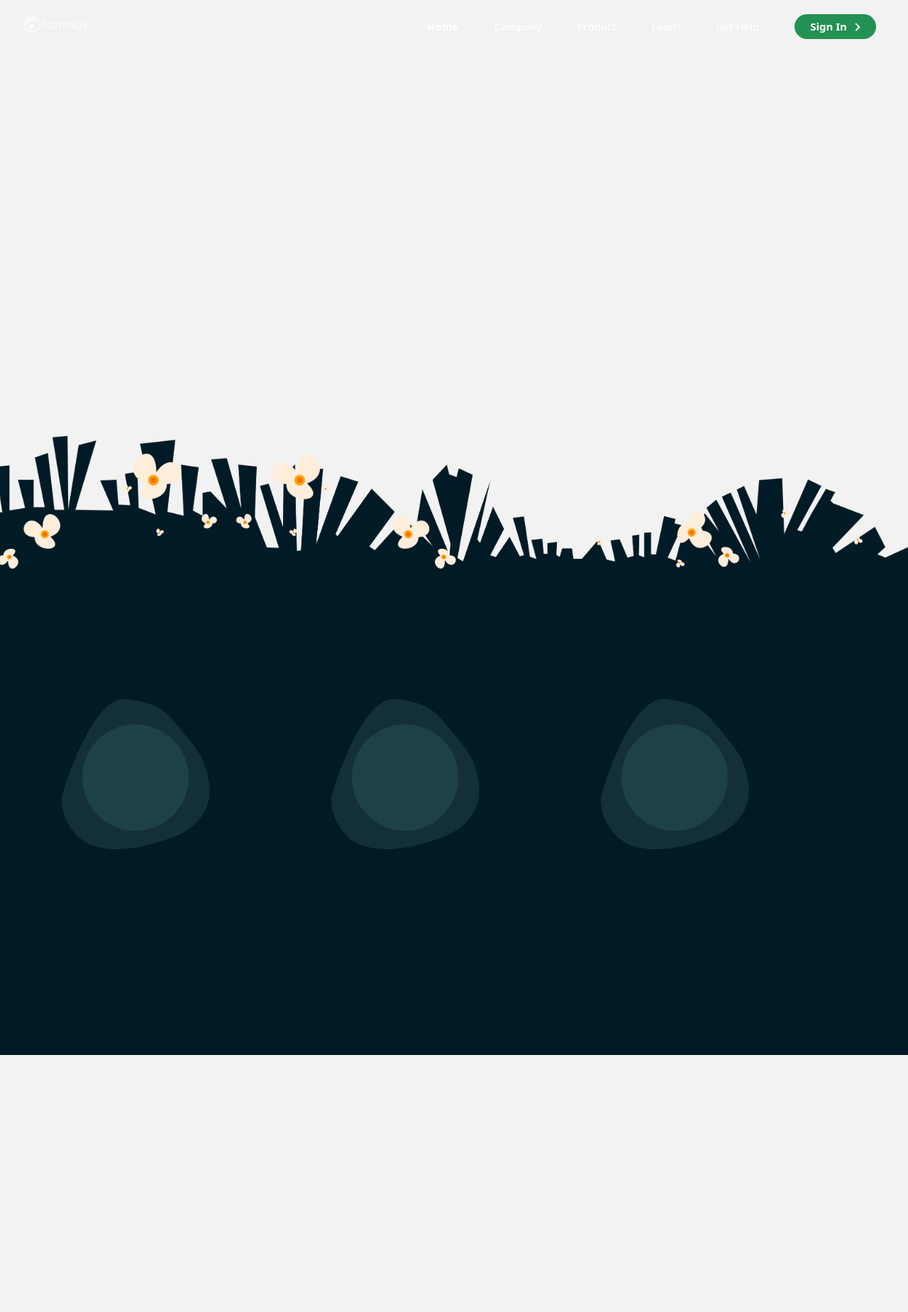
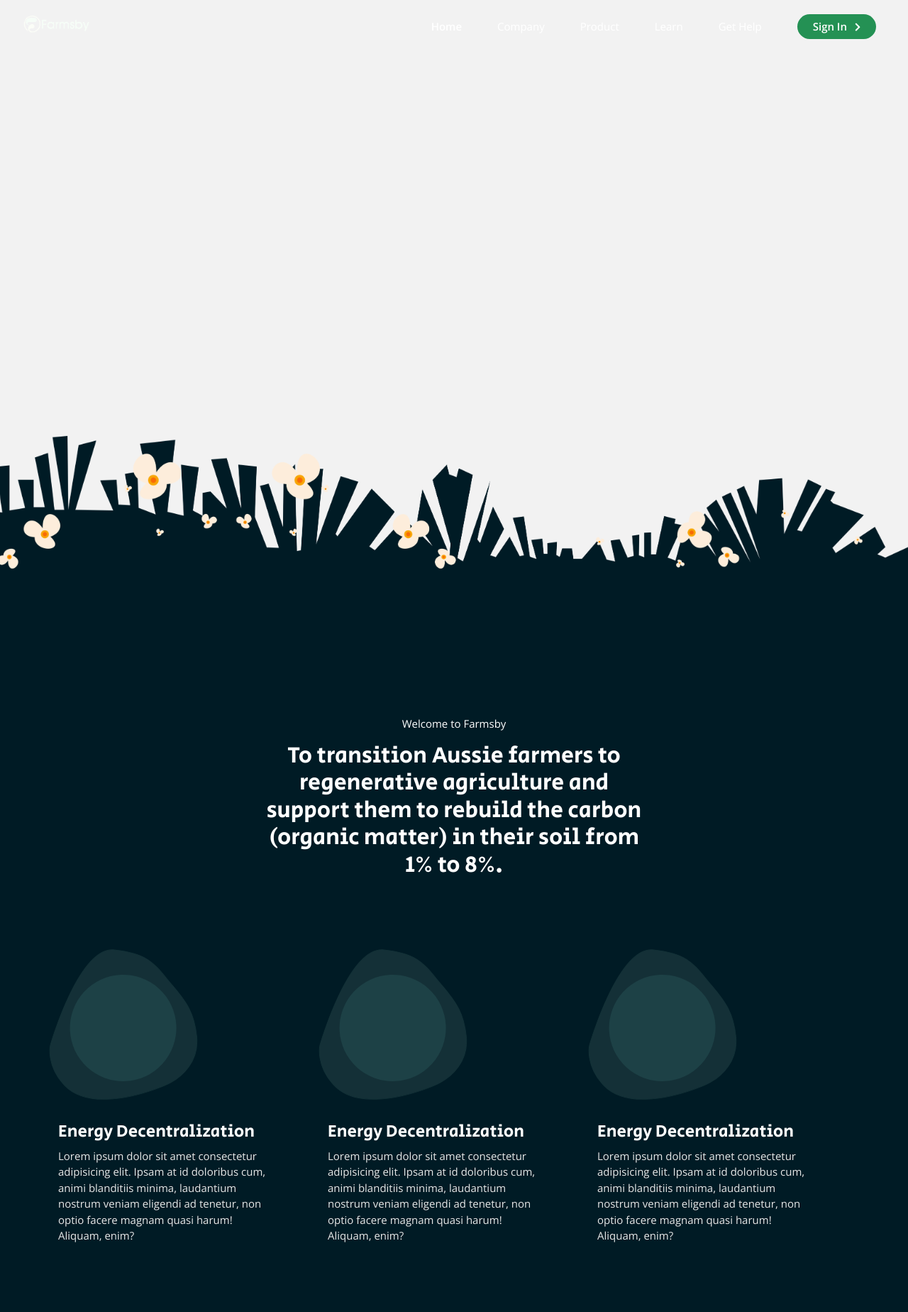
Before and after one commit to Farmsby/farmsby.com, a PHP site: page / in a window 1280 px wide. Shown: the whole page at 71% size. Before the commit the page ends 1486 px from the top, so only its background shows below. Run offline with PHP 8.4, Linux system fonts and the light colour scheme; some libraries are stand-ins or nearby versions.

Commit message:
updated index.php

```diff
--- a/assets/css/main.css
+++ b/assets/css/main.css
@@ -6,6 +6,11 @@
  * Version	 :	1.0.0
  * Updated	 :	01.05.2021
 **/
+
+/*
+    font-family: 'Open Sans', sans-serif;
+    font-family: 'Secular One', sans-serif;
+*/
 
 :root{
     --green-600: #249154;
@@ -19,10 +24,18 @@
     --dark-green: #001B25;
     --navy: #0d1f42;
     --light-gray: #f2f2f2;
+    --lighter-gray: #e8e8e8;
 }
 
 body, html {
     margin: 0 auto;
+    font-family: 'Open Sans', sans-serif;
+}
+
+p { font-family: 'Open Sans', sans-serif; }
+
+h1, h2, h3, h4, h5, h6 {
+    font-family: 'Secular One', sans-serif;
 }
 
 header {
@@ -112,15 +125,16 @@ header > nav > li > a.__btn:hover {
     height: auto;
     min-height: 85vh;
     width: 100%;
+    padding-bottom: 80px;
     background-color: var(--dark-green);
 }
 
 .content .container { padding-top: 50px; }
 
 .icon_holder {
-    height: 300px;
-    width: 300px;
-    background-repeat: no-repeat;
+    height: 216px;
+    width: 199px;
+    background-repeat: repeat;
     text-align: center;
     background-image: url('../images/icon/iconium.svg');
 }
@@ -144,3 +158,17 @@ header > nav > li > a.__btn:hover {
     margin-top: -15%;
     margin-left: -4%;
 }
+
+.info-container {
+    padding: 5% 15% 0 0;
+}
+
+p.info {
+    color: var(--lighter-gray);
+    font-weight: 100;
+    font-size: 15px;
+}
+
+.pushdown-x2 {
+    margin-top: 100px;
+}
--- a/index.php
+++ b/index.php
@@ -9,6 +9,8 @@
     <link rel="stylesheet" href="./assets/libraries/fontawesome/css/all.css">
     <link rel="stylesheet" href="./assets/css/main.css">
     <link rel="stylesheet" href="./assets/css/custom.css">
+    <link rel="preconnect" href="https://fonts.gstatic.com">
+    <link href="https://fonts.googleapis.com/css2?family=Open+Sans:ital,wght@0,300;0,400;0,600;0,700;0,800;1,300;1,400;1,600;1,700;1,800&family=Secular+One&display=swap" rel="stylesheet">
 </head>
 <body>
     <!-- Visible Content: Start -->
@@ -37,11 +39,29 @@
     <img src="./assets/images/extras/flower.png" alt="Floor Hero" class="flower-scroller">
         <div class="container">
             <div class="row">
+                <div class="col-md-6 offset-md-3 text-center">
+                    <p class="text-white info">Welcome to Farmsby</p>
+                    <h2 class="text-white">
+                    To transition Aussie farmers to regenerative agriculture and support them to
+                    rebuild the carbon (organic matter) in their soil from 1% to 8%.
+                    </h2>
+                </div>
+            </div>
+            <div class="row pushdown-x2">
                 <div class="col-md-4">
                     <div class="icon_holder">
                         <div class="icon_circle">
 
                         </div>
+                    </div>
+                    <div class="info-container">
+                        <h4 class="text-white">Energy Decentralization</h4>
+                        <p class="info">
+                            Lorem ipsum dolor sit amet consectetur adipisicing elit.
+                            Ipsam at id doloribus cum, animi blanditiis minima, laudantium
+                            nostrum veniam eligendi ad tenetur, non optio facere magnam
+                            quasi harum! Aliquam, enim?
+                        </p>
                     </div>
                 </div>
                 <div class="col-md-4">
@@ -50,12 +70,30 @@
 
                         </div>
                     </div>
+                    <div class="info-container">
+                        <h4 class="text-white">Energy Decentralization</h4>
+                        <p class="info">
+                            Lorem ipsum dolor sit amet consectetur adipisicing elit.
+                            Ipsam at id doloribus cum, animi blanditiis minima, laudantium
+                            nostrum veniam eligendi ad tenetur, non optio facere magnam
+                            quasi harum! Aliquam, enim?
+                        </p>
+                    </div>
                 </div>
                 <div class="col-md-4">
                     <div class="icon_holder">
                         <div class="icon_circle">
 
                         </div>
+                    </div>
+                    <div class="info-container">
+                        <h4 class="text-white">Energy Decentralization</h4>
+                        <p class="info">
+                            Lorem ipsum dolor sit amet consectetur adipisicing elit.
+                            Ipsam at id doloribus cum, animi blanditiis minima, laudantium
+                            nostrum veniam eligendi ad tenetur, non optio facere magnam
+                            quasi harum! Aliquam, enim?
+                        </p>
                     </div>
                 </div>
             </div>
```
